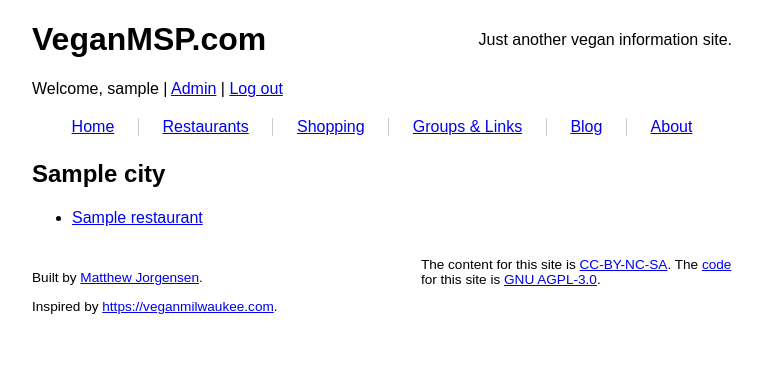
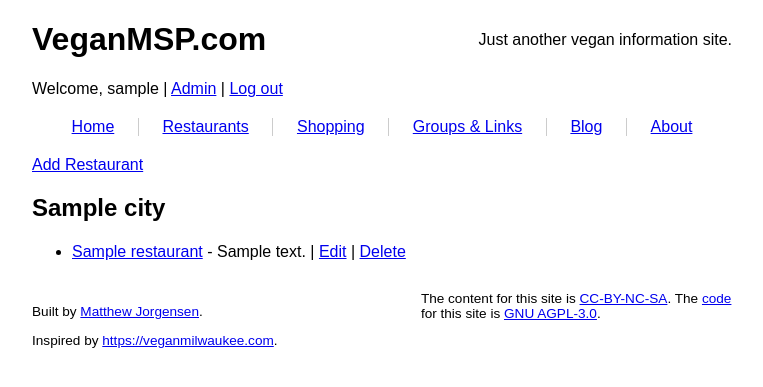
Before and after one commit to VeganMSP/veganmsp.com, a Django app: page /restaurants/ in a window 1280 px wide. Shown: the top 387 px of the page, without its empty margins (258-1021 px from the left). Run offline with Django 3.2, Linux system fonts and the light colour scheme; a user stored in the database is signed in; tables that the repository leaves empty hold one stand-in row (values such as "Sample post"); parts of the project's set-up code (start-up, migrations or seed data) failed here and were passed over.

Commit message:
Fixes #3:

```diff
--- a/info/templates/info/restaurant_list.html
+++ b/info/templates/info/restaurant_list.html
@@ -5,6 +5,11 @@
 {% if page_title %}
 <h1 class="page-title">{{page_title}}</h1>
 {% endif %}
+
+{% if user.is_authenticated %}
+	<a href="{% url 'info:restaurant_create' %}">Add Restaurant</a>
+{% endif %}
+
 {% if restaurant_list %}
 {% regroup restaurant_list by location as location_list %}
 	{% for location, restaurants in location_list %}
@@ -12,9 +17,25 @@
 		<ul>
 			{% for restaurant in restaurants %}
 			{% if restaurant.website %}
-			<li><a href="{{restaurant.website}}">{{ restaurant.name }}</a></li>
+			<li>
+				<a href="{{restaurant.website}}">{{ restaurant.name }}</a>
+				{% if restaurant.description %} - {{ restaurant.description }}{% endif %}
+				{% if user.is_authenticated %} | <a href="{% url 'info:restaurant_update' restaurant.slug %}">Edit</a> |
+				<span class="text-danger">
+					<a href="{% url 'info:restaurant_delete' restaurant.slug %}">Delete</a>
+				</span>
+				{% endif %}
+			</li>
 			{% else %}
-			<li>{{ restaurant.name }}</li>
+			<li>
+				{{ restaurant.name }}
+				{% if restaurant.description %} - {{ restaurant.description }}{% endif %}
+				{% if user.is_authenticated %} | <a href="{% url 'info:restaurant_update' restaurant.slug %}">Edit</a> |
+				<span class="text-danger">
+					<a href="{% url 'info:restaurant_delete' restaurant.slug %}">Delete</a>
+				</span>
+				{% endif %}
+			</li>
 			{% endif %}
 			{% endfor %}
 		</ul>
--- a/info/urls.py
+++ b/info/urls.py
@@ -13,5 +13,8 @@ urlpatterns = [
 		views.AllVeganRestaurants.as_view(),
 		name='all_vegan_list'
 	),
+	path('restaurant/add', views.restaurant_create, name='restaurant_create'),
+	path('restaurant/edit/<slug:slug>', views.restaurant_update, name='restaurant_update'),
+	path('restaurant/delete/<slug:slug>', views.restaurant_delete, name='restaurant_delete'),
 	path('shopping/', views.ShoppingIndex.as_view(), name='shopping'),
 ]
--- a/info/views.py
+++ b/info/views.py
@@ -1,4 +1,8 @@
+from django.contrib.auth.decorators import login_required
+from django.shortcuts import render, redirect, get_object_or_404
 from django.views.generic import TemplateView, ListView
+
+from .forms import RestaurantModelForm
 
 from blog.models import Post
 
@@ -59,3 +63,33 @@ class ShoppingIndex(TemplateView):
 		context['farmers_market_list'] = FarmersMarket.objects.order_by('name')
 		context['vegan_com_list'] = VeganCompany.objects.order_by('name')
 		return context
+
+@login_required
+def restaurant_create(request):
+	if request.method == 'POST':
+		form = RestaurantModelForm(request.POST)
+		if form.is_valid():
+			restaurant = form.save(commit=False)
+			restaurant.save()
+			return redirect('info:restaurant_list')
+	form = RestaurantModelForm()
+	return render(request, 'info/restaurant_form.html', {'form': form})
+
+@login_required
+def restaurant_update(request, slug):
+	restaurant = get_object_or_404(Restaurant, slug=slug)
+	form = RestaurantModelForm(request.POST or None, instance=restaurant)
+	if form.is_valid():
+		form.save()
+		return redirect('info:restaurant_list')
+
+	return render(request, 'info/restaurant_form.html', {'form': form})
+
+
+@login_required
+def restaurant_delete(request, slug):
+	restaurant = get_object_or_404(Restaurant, slug=slug)
+	if request.method == 'POST':
+		restaurant.delete()
+		return redirect('info:restaurant_list')
+	return render(request, 'info/restaurant_delete.html', {'restaurant': restaurant})
```
Also changed, not shown: info/forms.py (added, +25 -0 lines), info/templates/info/restaurant_delete.html (added, +15 -0 lines), info/templates/info/restaurant_form.html (added, +13 -0 lines).
